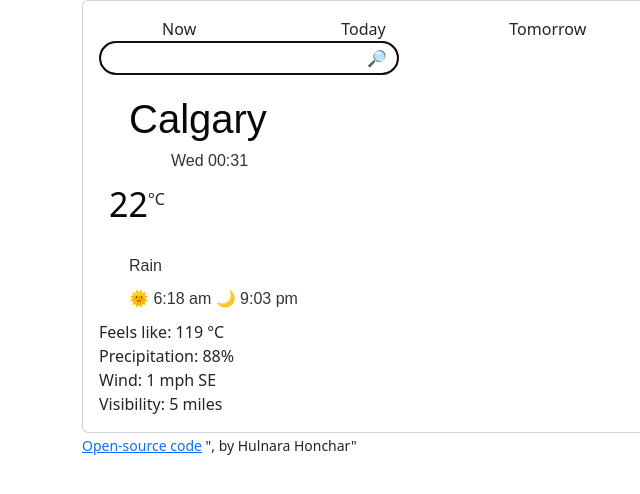
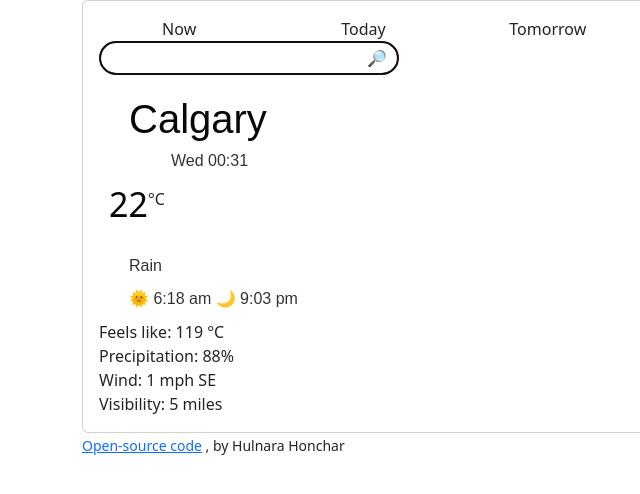
Before and after one commit to HonH91/my-app-weather, a plain HTML site: page index.html in a window 1280 px wide. Shown: the full height of the page, 0-640 px from the left. Drawn offline with nearby package versions, Linux system fonts and the light colour scheme; files that its build step writes are made by us from their sources.

Commit message:
remove symbols

```diff
--- a/index.html
+++ b/index.html
@@ -63,7 +63,7 @@
         </div>
         <small>
             <a href="https://github.com/HonH91/my-app-weather" target="_blank">Open-source code</a>
-            ", by Hulnara Honchar"
+            , by Hulnara Honchar
         </small>
     </div>
 
```
